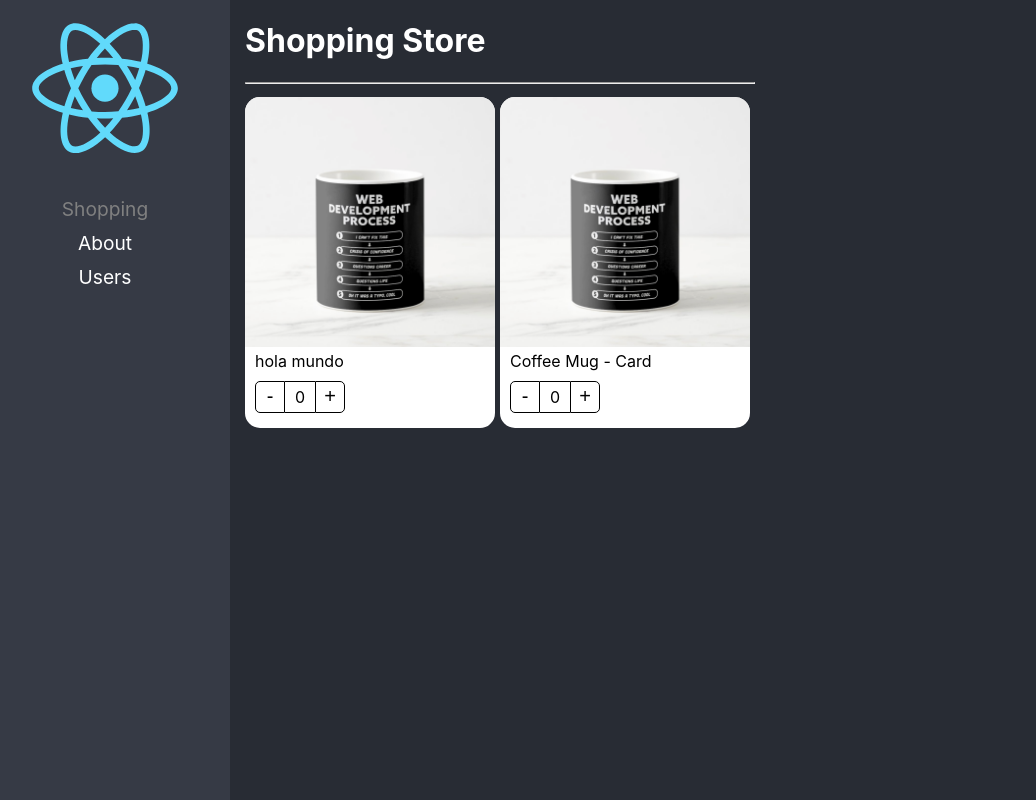
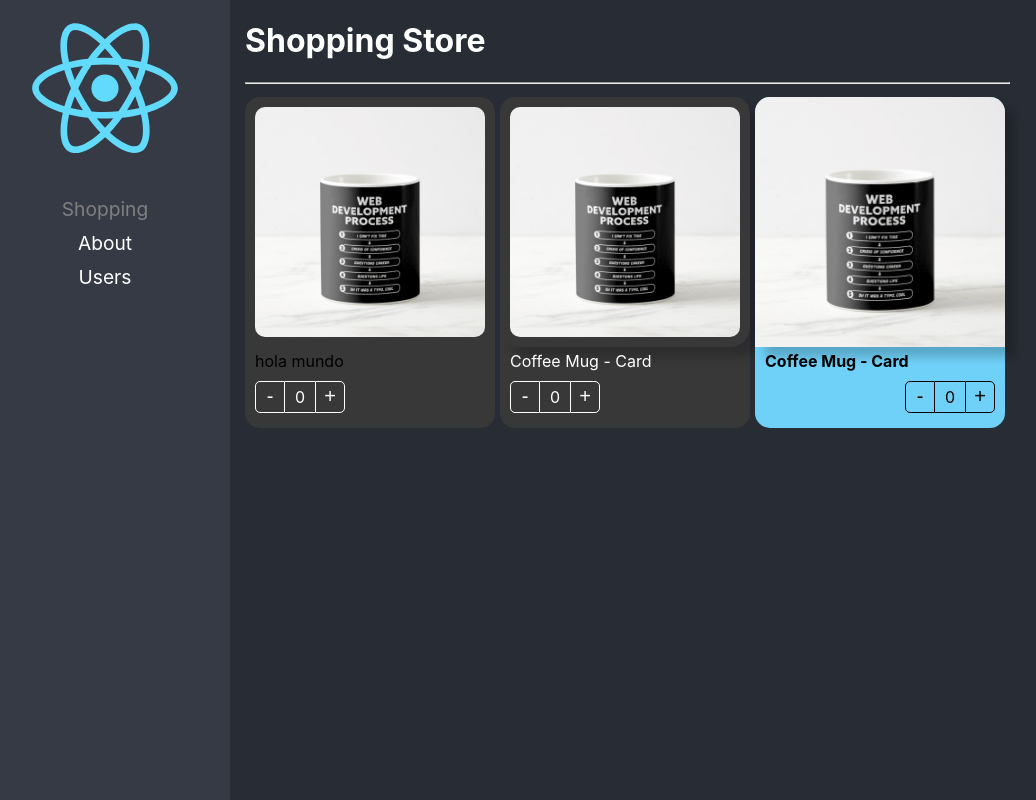
Before and after one commit to Jisap/Proyecto-React-Inicial, a React (Create React App) app: page / in a window 1280 px wide. Shown: the whole page, without its empty margins (20-1056 px from the left). Built offline with nearby package versions, Linux system fonts and the light colour scheme.

Commit message:
Compoent Extend Styles listo

```diff
--- a/src/02-component-pattern/components/ProductButtons.tsx
+++ b/src/02-component-pattern/components/ProductButtons.tsx
@@ -2,13 +2,21 @@
 import { ProductContext } from "./ProductCard";
 import styles from '../styles/styles.module.css';
 
+export interface Props {
+    className?: string;
+    style?: React.CSSProperties;
+}
 
-export const ProductButtons = () => {
+export const ProductButtons = ({ className, style }:Props ) => {
+
 
     const { increaseBy, counter } = useContext(ProductContext);
 
     return (
-        <div className={styles.buttonsContainer}>
+        <div
+            className={ `${ styles.buttonsContainer } ${ className }` }
+            style={ style }
+        >
             <button
                 className={styles.buttonMinus}
                 onClick={() => increaseBy(-1)}
--- a/src/02-component-pattern/components/ProductCard.tsx
+++ b/src/02-component-pattern/components/ProductCard.tsx
@@ -1,7 +1,7 @@
 
-import { createContext } from 'react';
+import { createContext, ReactElement } from 'react';
 import { useProduct } from '../hooks/useProduct';
-import { ProductCardProps, ProductContextProps } from '../interfaces/interfaces';
+import { Product, ProductContextProps } from '../interfaces/interfaces';
 import styles from '../styles/styles.module.css';
 
 
@@ -9,7 +9,14 @@
 export const ProductContext = createContext({} as ProductContextProps);
 const { Provider } = ProductContext;
 
-export const ProductCard = ({ children, product }: ProductCardProps ) => {
+export interface Props {                            // Interface para las Props del ProductCard
+  product: Product;                                     // Producto que se va a mostrar
+  children?: ReactElement | ReactElement[];             // Elementos que se van a mostrar dentro del ProductCard
+  className?: string;                                   // Clase que se va a aplicar al ProductCard
+  style?: React.CSSProperties;                           // Estilos que se van a aplicar al ProductCard
+}
+
+export const ProductCard = ({ children, product, className, style }: Props ) => {
 
   const { counter, increaseBy } = useProduct()
 
@@ -17,7 +24,9 @@
     <Provider value={{
         counter, increaseBy, product
     }}>
-        <div className={ styles.productCard }>
+        <div className={ `${ styles.productCard } ${ className }` }
+             style={ style }
+        >
 
             { children }
 
--- a/src/02-component-pattern/components/ProductImage.tsx
+++ b/src/02-component-pattern/components/ProductImage.tsx
@@ -4,22 +4,29 @@
 import styles from '../styles/styles.module.css';
 
 
+export interface Props {
+    img?: string;
+    className?: string;
+    style?: React.CSSProperties;
+}
 
+export const ProductImage = ({ img = '', className, style }:Props ) => {
+    const { product } = useContext(ProductContext);                 // product es el valor del contexto establecido en shoppingPage.tsx
 
-export const ProductImage = ({ img = '' }) => {
-    const { product } = useContext(ProductContext);    // product es el valor del contexto establecido en shoppingPage.tsx
+    let imgToShow: string;                                          // imgToShow es la imagen a mostrar
 
-    let imgToShow: string;                              // imgToShow es la imagen a mostrar
-
-    if (img) {                                        // Si la imagen existe en los args, se muestra
+    if (img) {                                                      // Si la imagen existe en los args, se muestra
         imgToShow = img
-    } else if (product.img) {                            // Si no, se muestra la imagen del contexto del product
+    } else if (product.img) {                                       // Si no, se muestra la imagen del contexto del product
         imgToShow = product.img
-    } else {                                              // Si no existe ninguna imagen, se muestra noImage
+    } else {                                                        // Si no existe ninguna imagen, se muestra noImage
         imgToShow = noImage
     }
 
     return (
-        <img className={styles.productImg} src={imgToShow} alt="Product Image" />
+        <img
+            className={`${ styles.productImg} ${ className }` } src={imgToShow} alt="ProductImage"
+            style={ style }
+        />
     )
 }
--- a/src/02-component-pattern/components/ProductTitle.tsx
+++ b/src/02-component-pattern/components/ProductTitle.tsx
@@ -2,12 +2,22 @@
 import { ProductContext } from "./ProductCard";
 import styles from '../styles/styles.module.css';
 
+export interface Props {
+    title?: string;
+    className?: string;
+    style?: React.CSSProperties;
+}
 
-export const ProductTitle = ({ title }: { title?: string }) => {
+export const ProductTitle = ({ title, className, style }:  Props ) => {
 
     const { product } = useContext(ProductContext);
 
     return (
-        <span className={styles.productDescription}>{title ? title : product.title}</span>
+        <span
+            className={ `${ styles.productDescription } ${ className }` }
+            style={ style }
+        >
+            { title ? title : product.title }
+        </span>
     )
 }
--- a/src/02-component-pattern/components/index.ts
+++ b/src/02-component-pattern/components/index.ts
@@ -1,5 +1,5 @@
-import { ProductCard as ProductCardHOC } from "./ProductCard";
-import { ProductTitle } from './ProductTitle';
+import { ProductCard as ProductCardHOC } from "./ProductCard";  // Importación de ProductCard renombrado a ProductCardHOC
+import { ProductTitle } from './ProductTitle';                  // Importaciones de los componentes de productCard
 import { ProductButtons } from './ProductButtons';
 import { ProductImage } from "./ProductImage";
 import { ProductCardHOCProps } from "../interfaces/interfaces";
@@ -8,9 +8,10 @@
 export { ProductImage } from "./ProductImage";
 export { ProductTitle } from "./ProductTitle";
 
-export const ProductCard: ProductCardHOCProps = Object.assign(ProductCardHOC, {  // Exportación pero añadiendo las props necesarias para implementación Productcard.title, etc
-    Title: ProductTitle,
-    Buttons: ProductButtons,
+
+export const ProductCard: ProductCardHOCProps = Object.assign(ProductCardHOC, {  // Exportación de ProductCard como un HOC pero añadiendo las props necesarias
+    Title: ProductTitle,                                                         // para implementación Productcard.title, etc. Estas props obedecen a la interface
+    Buttons: ProductButtons,                                                     // ProductCardHOCProps que define un HOC. Este productCard se usará en el ShoppingPage.
     Image: ProductImage
 })
 
--- a/src/02-component-pattern/pages/ShoppingPage.tsx
+++ b/src/02-component-pattern/pages/ShoppingPage.tsx
@@ -1,5 +1,6 @@
 
 import { ProductCard, ProductImage, ProductTitle, ProductButtons } from '../components';
+import '../styles/custom-styles.css'
 
 const product = {
     id: '1',
@@ -19,17 +20,33 @@
             flexWrap: 'wrap',
         } }>
 
-            <ProductCard  product= { product }>
-              <ProductCard.Image />
+            <ProductCard
+              product= { product }
+              className="bg-dark"
+            >
+              <ProductCard.Image className="custom-image" />
               <ProductCard.Title title={"hola mundo"}/>
-              <ProductCard.Buttons />
+              <ProductCard.Buttons className="custom-buttons" />
             </ProductCard>
 
-            <ProductCard  product= { product }>
-              <ProductImage />
-              <ProductTitle />
-              <ProductButtons />
+            <ProductCard
+              product= { product }
+              className="bg-dark"
+            >
+              <ProductImage className="custom-image" style={{ boxShadow: '10px 10px 10px rgba(0,0,0,0.2)' }} />
+              <ProductTitle className="text-white" />
+              <ProductButtons className="custom-buttons"/>
             </ProductCard>
+
+            <ProductCard
+              product={product}
+              style={{ backgroundColor: '#70D1F8' }}
+            >
+              <ProductImage style={{ boxShadow:'10px 10px 10px rgba(0,0,0,0.2)' }}/>
+              <ProductTitle style={{ fontWeight:'bold' }}/>
+              <ProductButtons style={{ display: 'flex', justifyContent: 'end'}}/>
+            </ProductCard>
+
         </div>
     </div>
   )
--- /dev/null
+++ b/src/02-component-pattern/styles/custom-styles.css
@@ -0,0 +1,19 @@
+
+.bg-dark{
+    background-color: rgb(56, 56, 56);
+}
+
+.text-white {
+    color: white;
+}
+
+.custom-image {
+    padding: 10px;
+    border-radius: 20px;
+    width: calc(100% - 20px);
+}
+
+.custom-buttons button, .custom-buttons div {
+    color: white;
+    border-color: white;
+}
```
Also changed, not shown: src/02-component-pattern/interfaces/interfaces.ts (+12 -12 lines).
